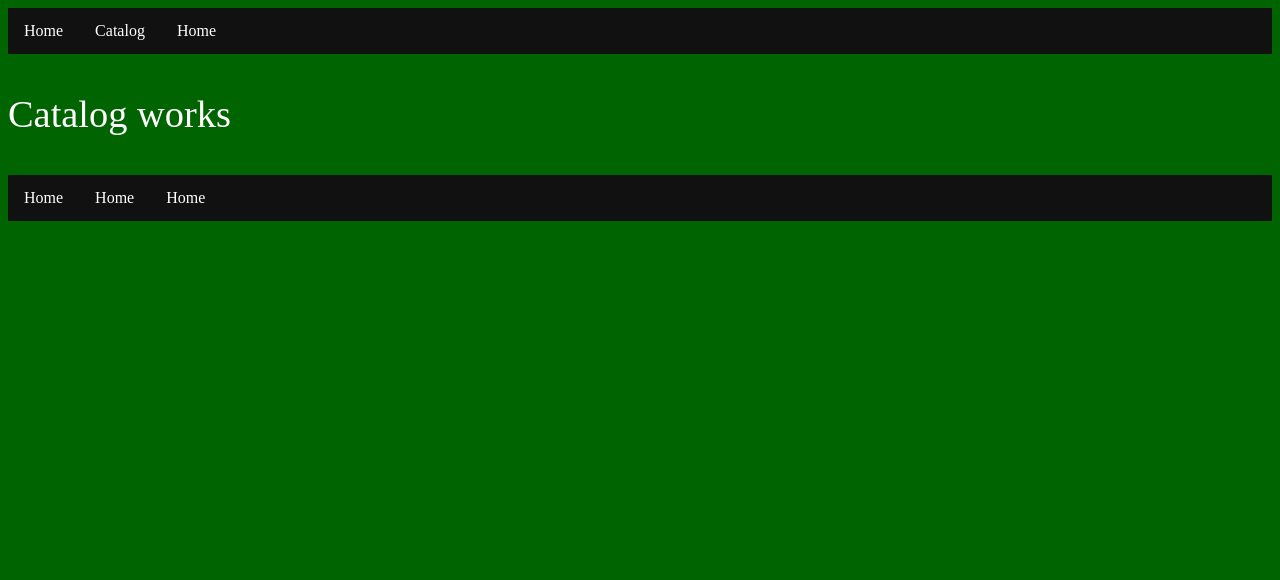
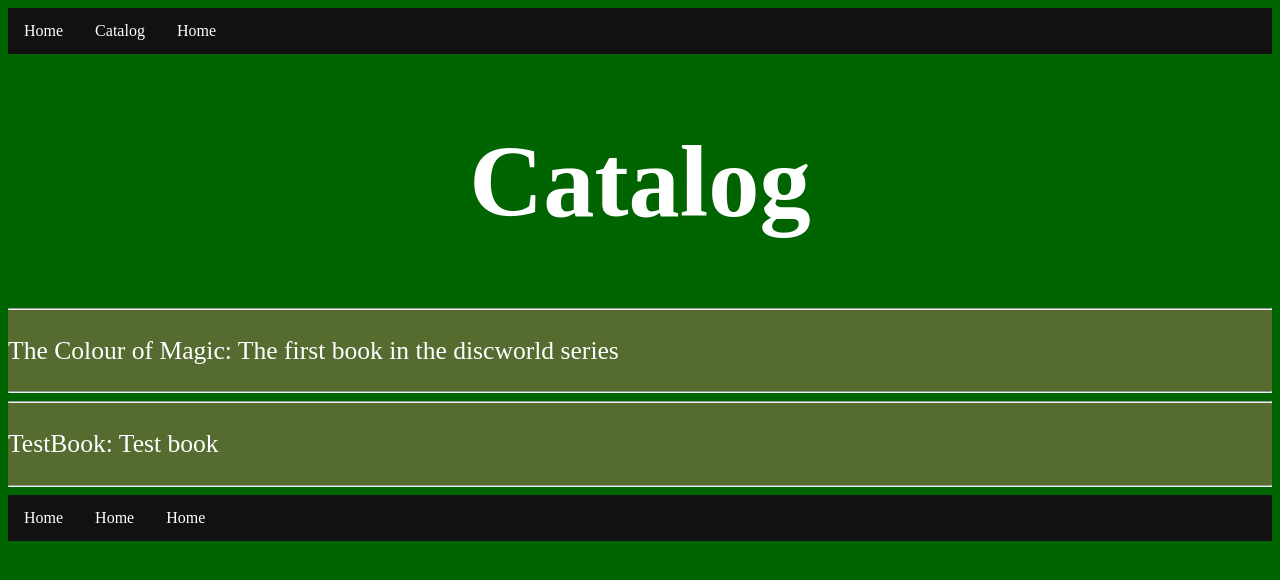
Before and after one commit to mcw147444/csci313-group-project, a Django app: page /catalog/catalog/ in a window 1280 px wide. Shown: the top 580 px of the page. Run offline with Django 5.2, Linux system fonts and the light colour scheme; data comes from the database, SQL or seed files in the repository; both versions use the stored data as it was after the commit.

Commit message:
Finished basic catalog page

```diff
--- a/GroupAssignment/catalog/static/css/Style.css
+++ b/GroupAssignment/catalog/static/css/main_style.css
@@ -28,6 +28,12 @@ p{
   color:white;
   font-size: 3vw;
 }
+.normal{
+  font-size: 2vw;
+}
+.differentBack{
+  background-color: darkolivegreen;
+}
 h1{
   color:white;
   font-size: 8vw;
--- a/GroupAssignment/catalog/templates/base_generic.html
+++ b/GroupAssignment/catalog/templates/base_generic.html
@@ -4,7 +4,7 @@
     {% block title %}
     <title>Local Library</title>
     {% endblock %} {% load static %}
-    <link rel="stylesheet" href="{% static 'css/Style.css' %}" />
+    <link rel="stylesheet" href="{% static 'css/main_style.css' %}" />
   </head>
   <body>
     <!--Navbar that includes links to other pages-->
--- a/GroupAssignment/catalog/templates/catalog/catalog.html
+++ b/GroupAssignment/catalog/templates/catalog/catalog.html
@@ -1,5 +1,11 @@
 {% extends "base_generic.html" %} {% block title %}
 <title>Catalog</title>
 {% endblock%} {% block content %}
-<p>Catalog works</p>
-{% endblock%}
+<h1>Catalog</h1>
+{% for b in book%}
+<div class="differentBack">
+  <hr />
+  <p class="normal">{{b.title}}: {{b.summary}}</p>
+  <hr />
+</div>
+{% endfor %} {% endblock%}
```
Also changed, not shown: GroupAssignment/db.sqlite3.
